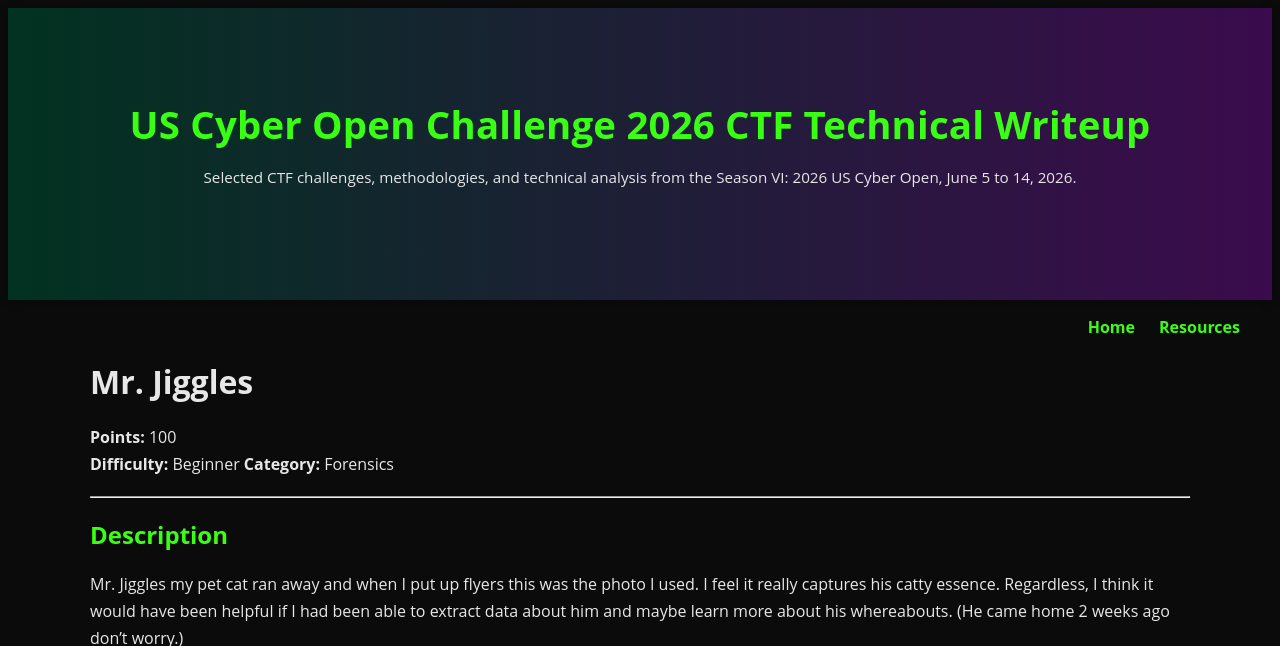
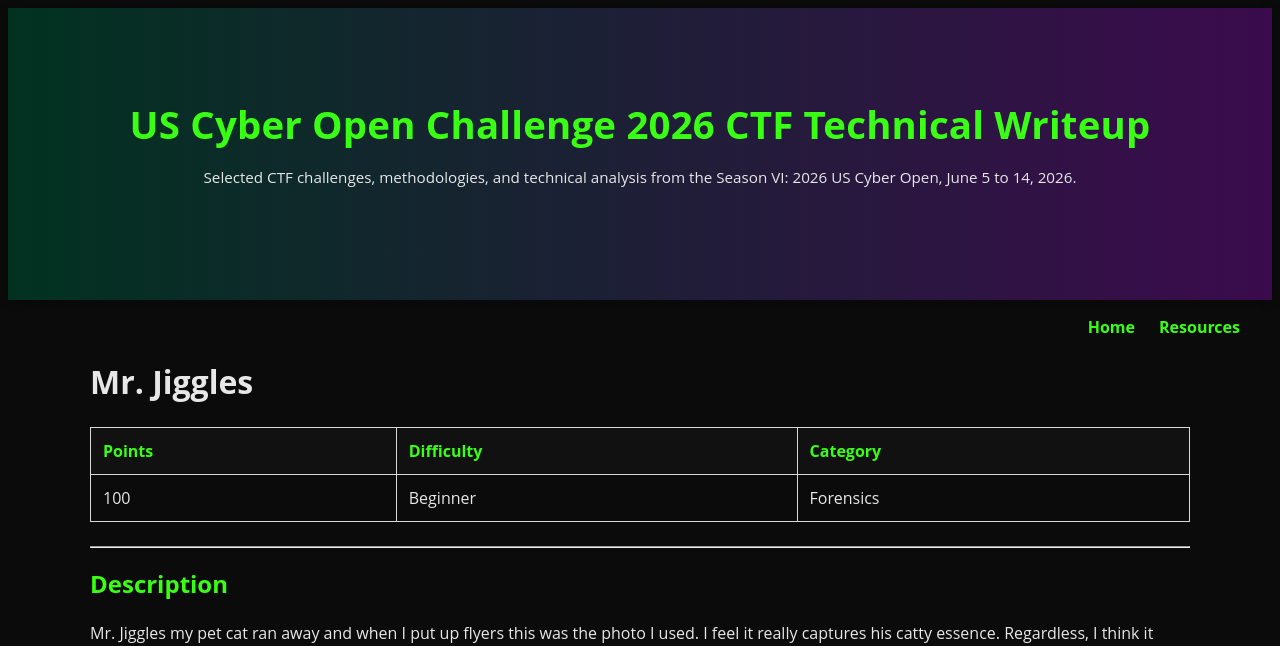
Before and after one commit to glsanclem/2026-US-Cyber-Open-CTF, a Jekyll site: the page built from main_challenges/mr-jiggles.md, in a window 1280 px wide and 900 px high, cut to the strip 0-646 px from the top of the window. Built offline with Jekyll 4.4.1, drawn with Linux system fonts in a browser that asks for light colours.

```diff
--- a/main_challenges/mr-jiggles.md
+++ b/main_challenges/mr-jiggles.md
@@ -9,9 +9,9 @@ hero:
 
 # Mr. Jiggles
 
-**Points:** 100
-**Difficulty:** Beginner
-**Category:** Forensics
+| Points | Difficulty | Category |
+| :----- | :--------- | :------- |
+| 100 | Beginner | Forensics |
 
 ---
 
```
